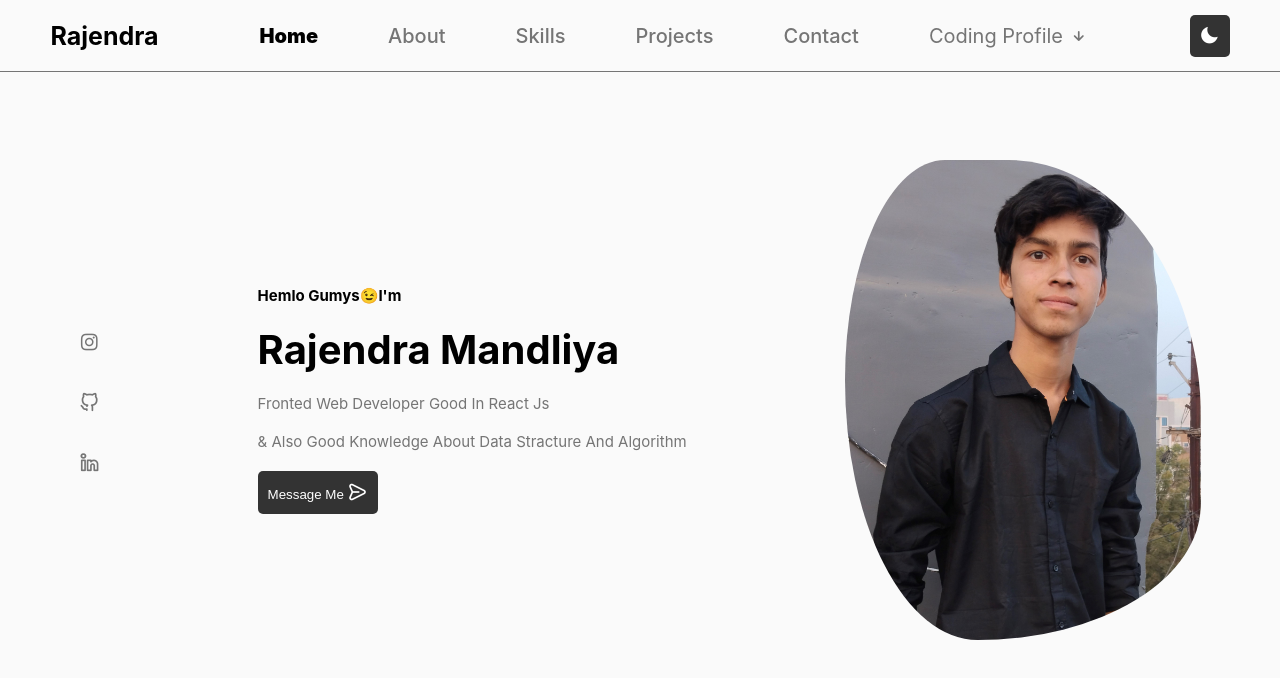
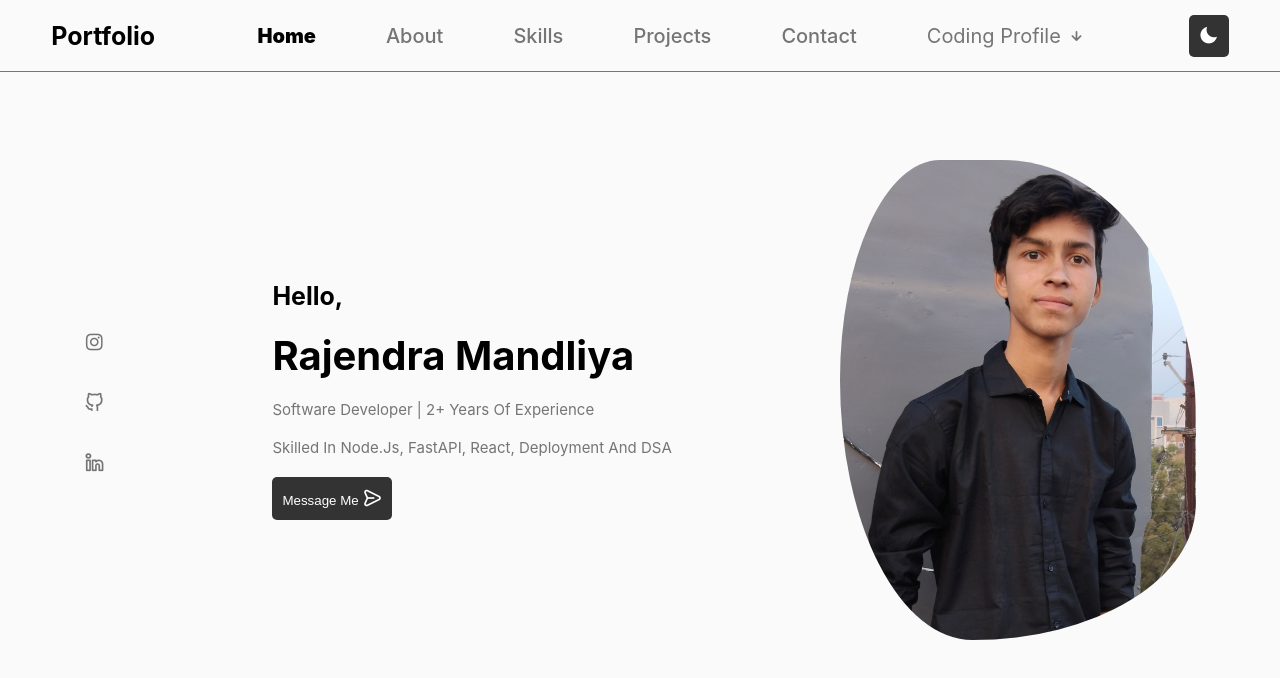
Before and after one commit to mandliyarajendra11/personal-website, a React (Create React App) app: page / in a window 1280 px wide. Shown: the top 678 px of the page. Built offline with nearby package versions, Linux system fonts and the light colour scheme.

Commit message:
made changes in about us

```diff
--- a/src/AboutInfo.jsx
+++ b/src/AboutInfo.jsx
@@ -5,15 +5,28 @@ import resume from './raj.pdf'
 export const AboutInfo = () => {
   return (
     <div className="a">
-        <div className='intro'>
+      <div className='intro'>
         <h2>About me</h2>
         <p>my introduction</p></div>
-       <div className='aa'>
-       <div className="bx-border"><i class="uil uil-brain "></i><h5>experience</h5><p>frasher</p></div>
-       <div className="bx-border"><i className="uil uil-presentation-play "></i><h5>projects</h5><p>30+projects</p></div>
-       <div className="bx-border"><i class="uil uil-database"></i><h5>DSA</h5><p>350+problem solved</p></div></div>
-       <p >frontend developer, i create web pages with vanila js and react js.</p>
-       <button className='btn'><a download="" href={resume}>download resume <i class="uil uil-file-download"></i></a></button>
-       </div>
+      <div className='aa'>
+        <div className="bx-border"><i class="uil uil-brain "></i><h5>experience</h5><p>2+ Year</p></div>
+        <div className="bx-border"><i className="uil uil-presentation-play "></i><h5>projects</h5><p>30+projects</p></div>
+        <div className="bx-border"><i class="uil uil-database"></i><h5>DSA</h5><p>500+problem solved</p></div></div>
+      <p >Hi, I’m Rajendra Mandliya, a passionate Full-Stack Developer with <b>2+ years</b> of experience in building scalable and efficient web applications. I specialize in <b> React, Node.js, and FastAPI </b>, with expertise in API development, deployment, and performance optimization.
+      <p>
+
+        I have a strong foundation in <b> Data Structures and Algorithms, solving 500+ problems on LeetCode </b>, which helps me write optimized and efficient code. Additionally, I have experience <b> leading a team of 5 developers </b>, working on both service-based and product-based projects.
+      </p>
+      <br/>
+<p>
+
+        I’m always eager to learn and explore new technologies. You can also check out my <a href='https://medium.com/@mandliyarajendra1' style={{textDecoration:"underline",color:"blue"}}> technical articles on Medium </a>, where I share insights from my development journey.
+</p><br/>
+        <p>
+
+        🚀 Let’s build something amazing together!</p>
+        </p>
+      <button className='btn'><a download="" href={resume}>download resume <i class="uil uil-file-download"></i></a></button>
+    </div>
   )
 }
--- a/src/Header.jsx
+++ b/src/Header.jsx
@@ -48,7 +48,7 @@ const Header = () => {
 
   return (
    <header className="header bx-border-bottom">
-    <h3>rajendra</h3>
+    <h3>Portfolio</h3>
     <ul className="nav">
       <li><NavLink to={`/`}><i className="uil uil-estate nav-icon"></i><span  className='nav-active'>home</span></NavLink></li>
       <li><NavLink to={`about`}><i className="uil uil-head-side nav-icon"></i><span>about</span></NavLink></li>
--- a/src/Hero.jsx
+++ b/src/Hero.jsx
@@ -13,10 +13,10 @@ let navigate=useNavigate();
        <a href='https://www.linkedin.com/in/rajendra-mandliya-a83b97256/?trk=public-profile-join-page' target="_blank"  rel="noopener noreferrer"><i class="uil uil-linkedin-alt"></i></a>
        </div>
         <div className='personal'>
-        <h5>hemlo gumys😉i'm</h5>
-        <h1>rajendra mandliya</h1>
-        <p>fronted web developer good in react js
-        <br></br><br></br>& also good knowledge about data stracture and algorithm</p>
+        <h3>Hello, </h3>
+        <h1>Rajendra Mandliya</h1>
+        <p>Software Developer | 2+ Years of Experience
+        <br></br><br></br>Skilled in Node.js, FastAPI, React, Deployment and DSA</p>
         <button className='btn' onClick={()=>{navigate('/contact')}}>message me <i class="uil uil-message"></i></button></div>
         <img src={raj} alt="img" className='background' />
     </section>
--- a/src/component.css
+++ b/src/component.css
@@ -118,7 +118,7 @@ background-color:var(--body-color);
     display: flex;
     flex-direction: row;
     justify-content: space-around;
-    gap: 3rem;
+    gap: 5rem;
 }
 .aa div{
     text-align: center;
```
Also changed, not shown: 1 other file (tests, documents, lock files or other folders).
